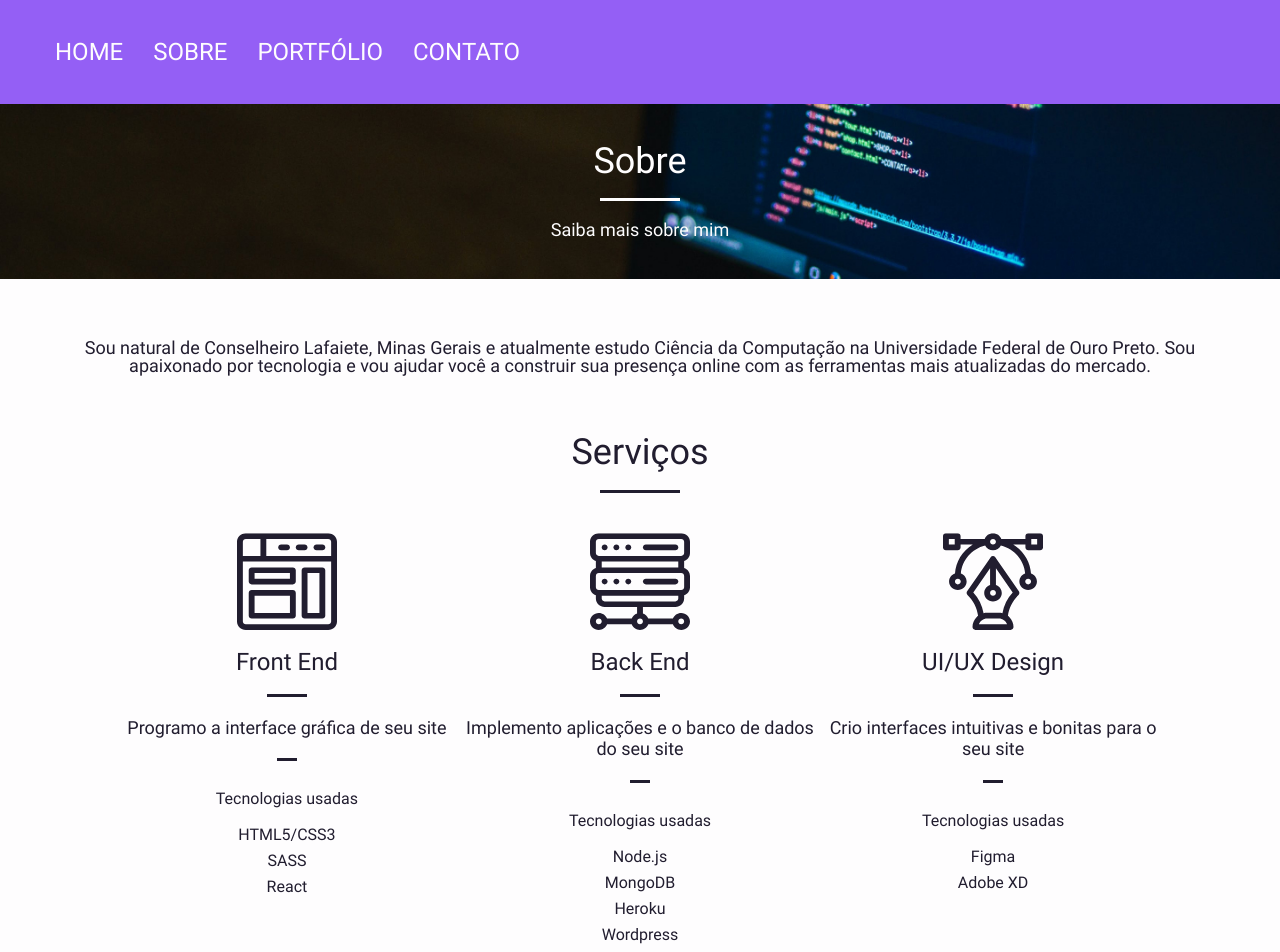
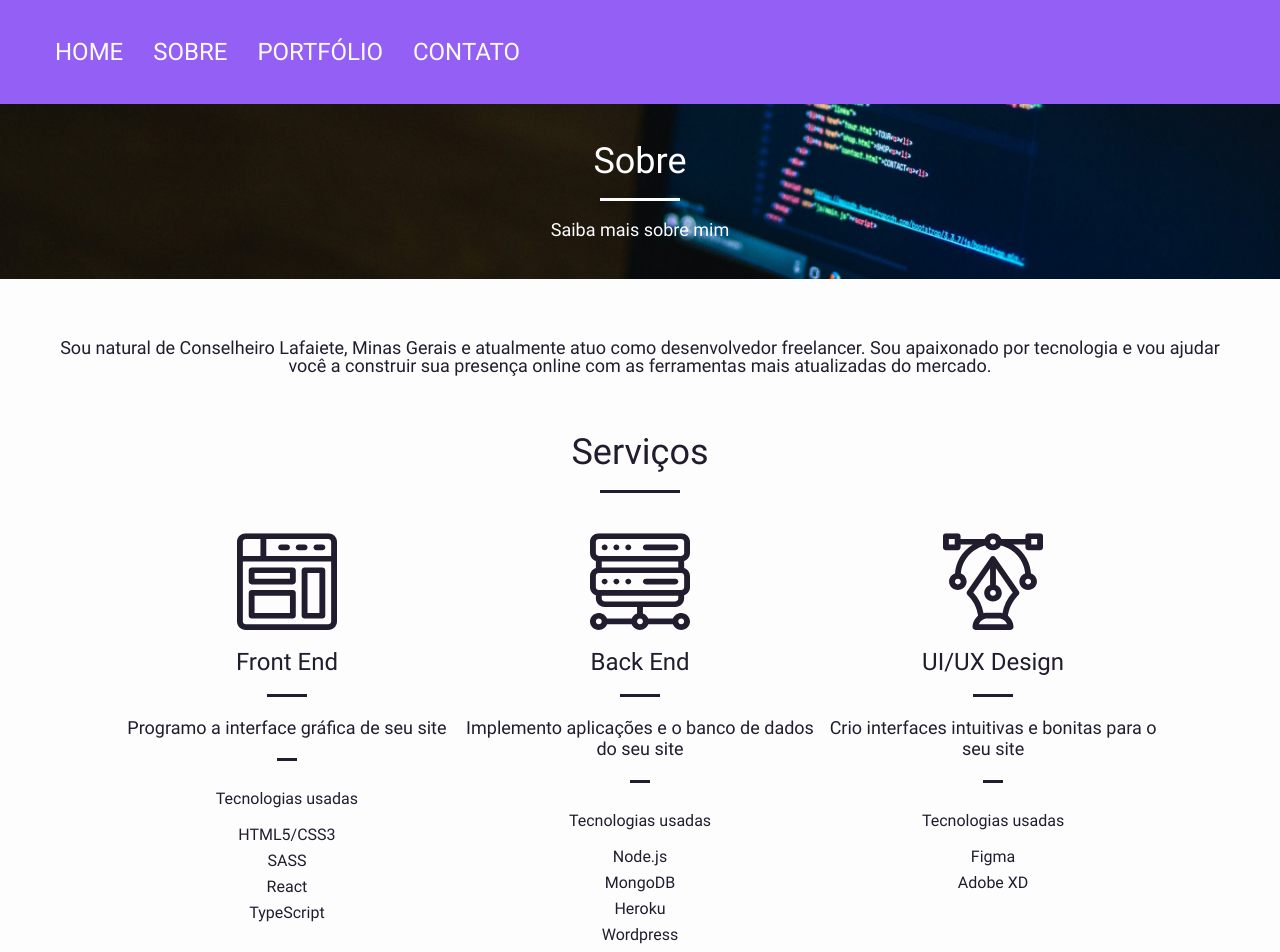
Before and after one commit to wander-junior/portfolio, a React (Create React App) app: page /sobre in a window 1280 px wide. Shown: the top 952 px of the page. Built offline with nearby package versions, Linux system fonts and the light colour scheme; no server answers.

Commit message:
Update information

```diff
--- a/src/components/Abilities/index.js
+++ b/src/components/Abilities/index.js
@@ -16,7 +16,7 @@ import Button from '../Button';
 
 export default function Abilities(isExpanded) {
 
-    const frontEndAbilities = ['HTML5/CSS3', 'SASS', 'React'];
+    const frontEndAbilities = ['HTML5/CSS3', 'SASS', 'React', 'TypeScript'];
     const backEndAbilities = ['Node.js', 'MongoDB', 'Heroku', 'Wordpress'];
     const uiUxAbilities = ['Figma', 'Adobe XD'];
 
@@ -24,7 +24,7 @@ export default function Abilities(isExpanded) {
         <AbilitiesWrapper expanded={isExpanded.isExpanded}>
             <Container>
                 { isExpanded.isExpanded ?
-                    <AboutDescription>Sou natural de Conselheiro Lafaiete, Minas Gerais e atualmente estudo Ciência da Computação na Universidade Federal de Ouro Preto. Sou apaixonado por tecnologia e vou ajudar você a construir sua presença online com as ferramentas mais atualizadas do mercado.</AboutDescription>
+                    <AboutDescription>Sou natural de Conselheiro Lafaiete, Minas Gerais e atualmente atuo como desenvolvedor freelancer. Sou apaixonado por tecnologia e vou ajudar você a construir sua presença online com as ferramentas mais atualizadas do mercado.</AboutDescription>
                 : null
                 }
                 <Title expanded={isExpanded.isExpanded}>Serviços</Title>
--- a/src/pages/Contato/index.js
+++ b/src/pages/Contato/index.js
@@ -21,7 +21,6 @@ export default function Contato() {
                         <Form />
                         <Info>
                             <InfoSubtitle>DADOS</InfoSubtitle>
-                            <InfoItem>+55 (31) 98888-4231</InfoItem>
                             <InfoItem>wanderjrcruz96@gmail.com</InfoItem>
                         </Info>
                     </ContatoWrapper>
```
